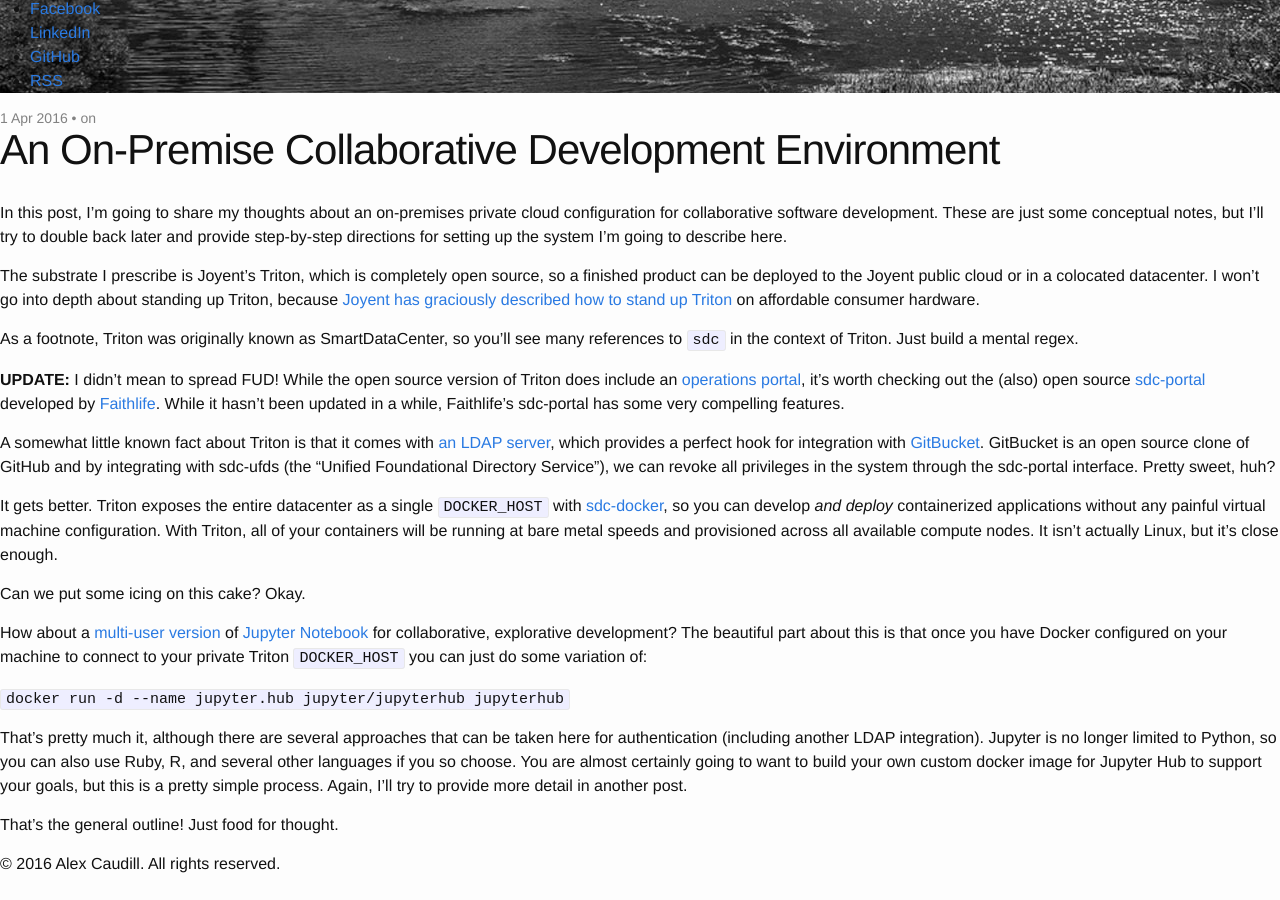
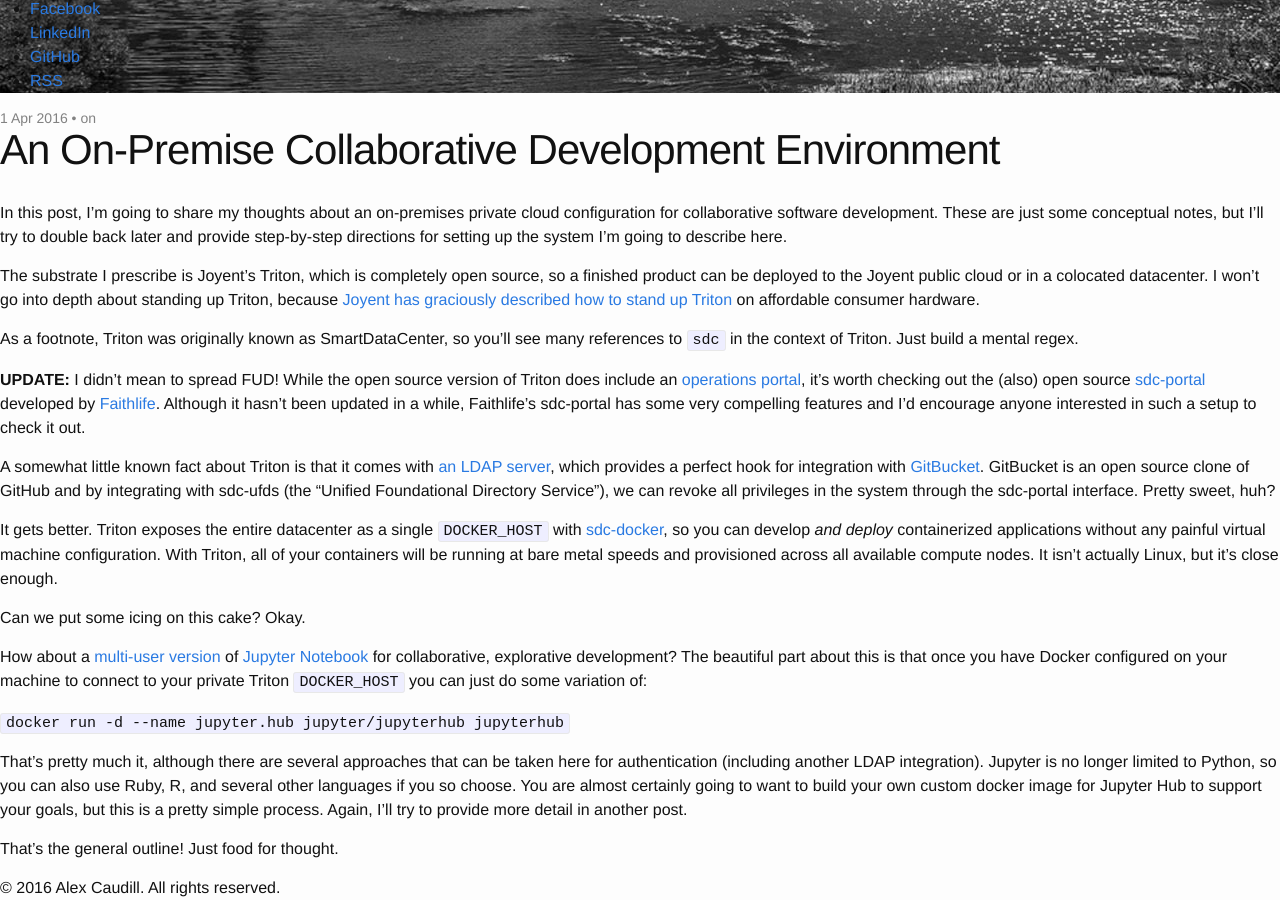
Before and after one commit to affixalex/affixalex.github.io, a Jekyll site: the page built from _posts/2016-04-01-an-on-premise-collaborative-development-environment.markdown, in a window 1280 px wide and 900 px high, scrolled down 684 px. Built offline with Jekyll 4.4.1, drawn with Linux system fonts in a browser that asks for light colours; nearby versions of some CDN libraries; before the commit the page ends 1560 px from its top, so only the background shows below that.

Commit message:
s/while/although/ and brief note about faithlife sdc-portal

```diff
--- a/_posts/2016-04-01-an-on-premise-collaborative-development-environment.markdown
+++ b/_posts/2016-04-01-an-on-premise-collaborative-development-environment.markdown
@@ -19,12 +19,12 @@ consumer hardware.
 As a footnote, Triton was originally known as SmartDataCenter, so you'll see
 many references to `sdc` in the context of Triton. Just build a mental regex.
 
-
 **UPDATE:** I didn't mean to spread FUD! While the open source version of
 Triton does include an [operations portal][8], it's worth checking out the
 (also) open source [sdc-portal][2] developed by
-[Faithlife](https://faithlife.com/). While it hasn't been updated in a while,
-Faithlife's sdc-portal has some very compelling features.
+[Faithlife](https://faithlife.com/). Although it hasn't been updated in a
+while, Faithlife's sdc-portal has some very compelling features and I'd
+encourage anyone interested in such a setup to check it out.
 
 A somewhat little known fact about Triton is that it comes with
 [an LDAP server][3], which provides a perfect hook for integration with [GitBucket][4]. GitBucket is an open source clone of GitHub and by integrating
```
